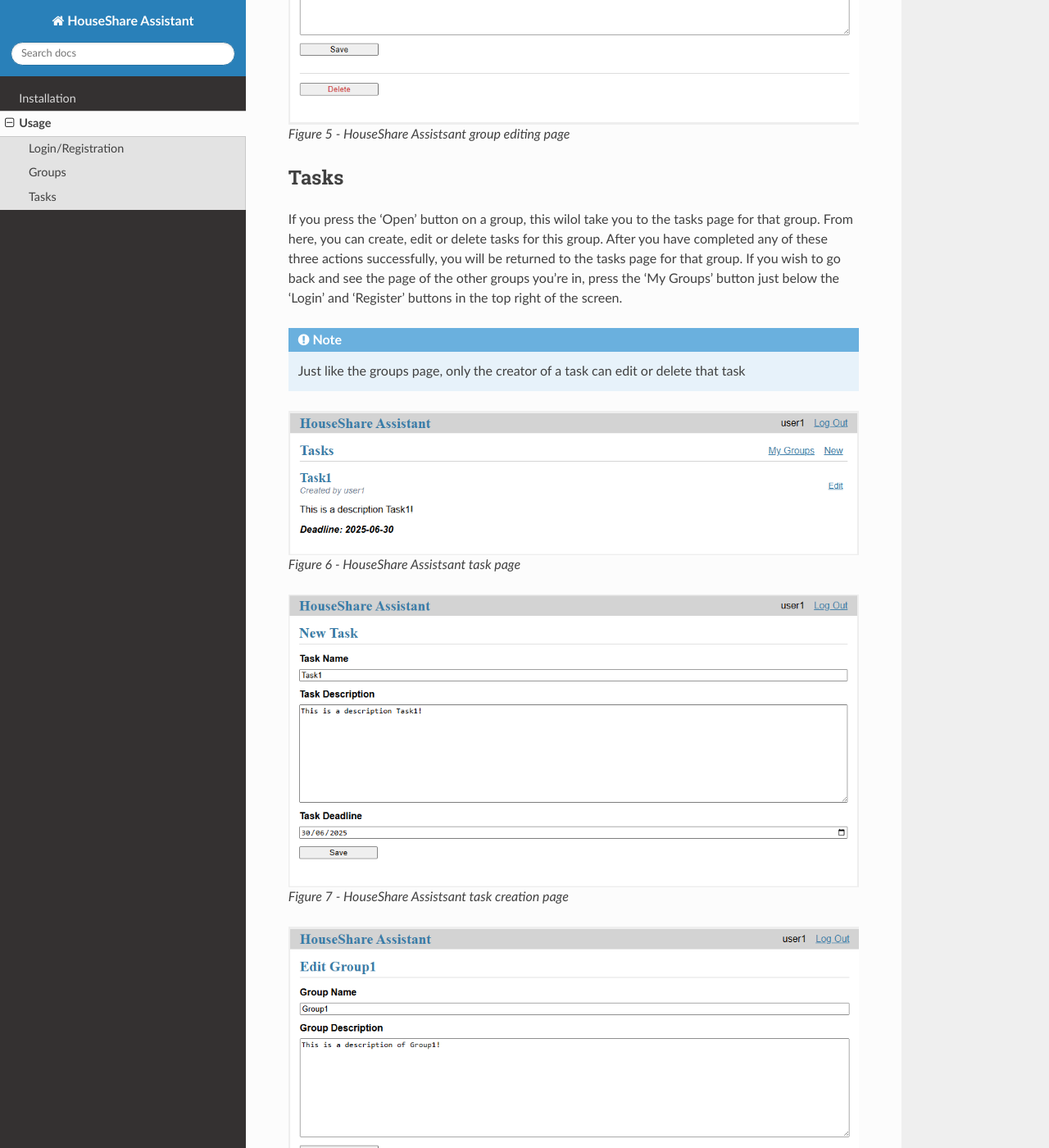
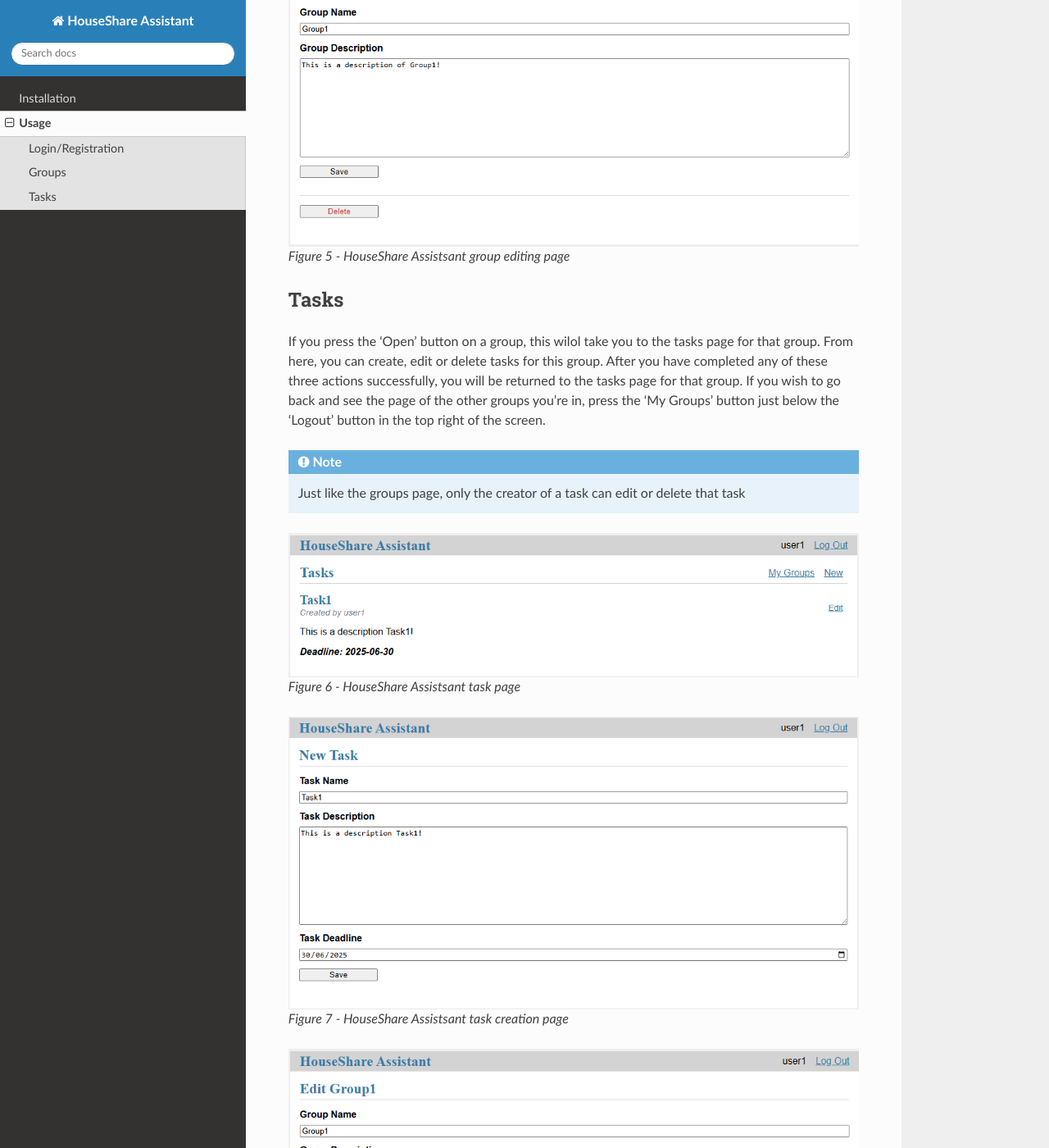
Before and after one commit to up2194063/SETAP-Owen-and-Billy, a Sphinx documentation site: the page built from docs/usage.rst, in a window 1280 px wide and 1400 px high, scrolled down 2034 px. Shown: the whole window at 82% size. Built offline with Sphinx 7.4.7 and the Read the Docs theme 3.1.0, drawn with Linux system fonts in a browser that asks for light colours; some of the changed text lies outside the part shown.

Commit message:
Update usage.rst

```diff
--- a/docs/usage.rst
+++ b/docs/usage.rst
@@ -8,6 +8,10 @@
 When you first open the app, you will be prompted with the login screen. If you already have an account with HouseShare Assistant then type in your email and associated password.
 If not then press the 'Register' button in the top right corner of the page instead and enter your username, email and password to create an account. After registration, you will be
 redirected to the login page to type in your account details.
+
+.. note::
+    If at any point you would like to change user or create a new account, simply log out using the 'Log out' button in the top right of the screen and you will be returned to the login page of
+    the web application
 
 .. image:: images/login_page.png
     :alt: Login page of the web application that requires an email address and password
@@ -53,7 +57,7 @@
 
 If you press the 'Open' button on a group, this wilol take you to the tasks page for that group. From here, you can create, edit or delete tasks for this group. After you have completed any of
 these three actions successfully, you will be returned to the tasks page for that group. If you wish to go back and see the page of the other groups you're in, press the 'My Groups' button just
-below the 'Login' and 'Register' buttons in the top right of the screen.
+below the 'Logout' button in the top right of the screen.
 
 .. note::
     Just like the groups page, only the creator of a task can edit or delete that task
@@ -75,7 +79,3 @@
     :align: center
 
 *Figure 8 - HouseShare Assistsant task editing page*
-
-.. note::
-    If at any point you would like to change user or create a new account, simply log out using the 'Log out' button in the top right of the screen and you will be returned to the login page of
-    the web application
```
